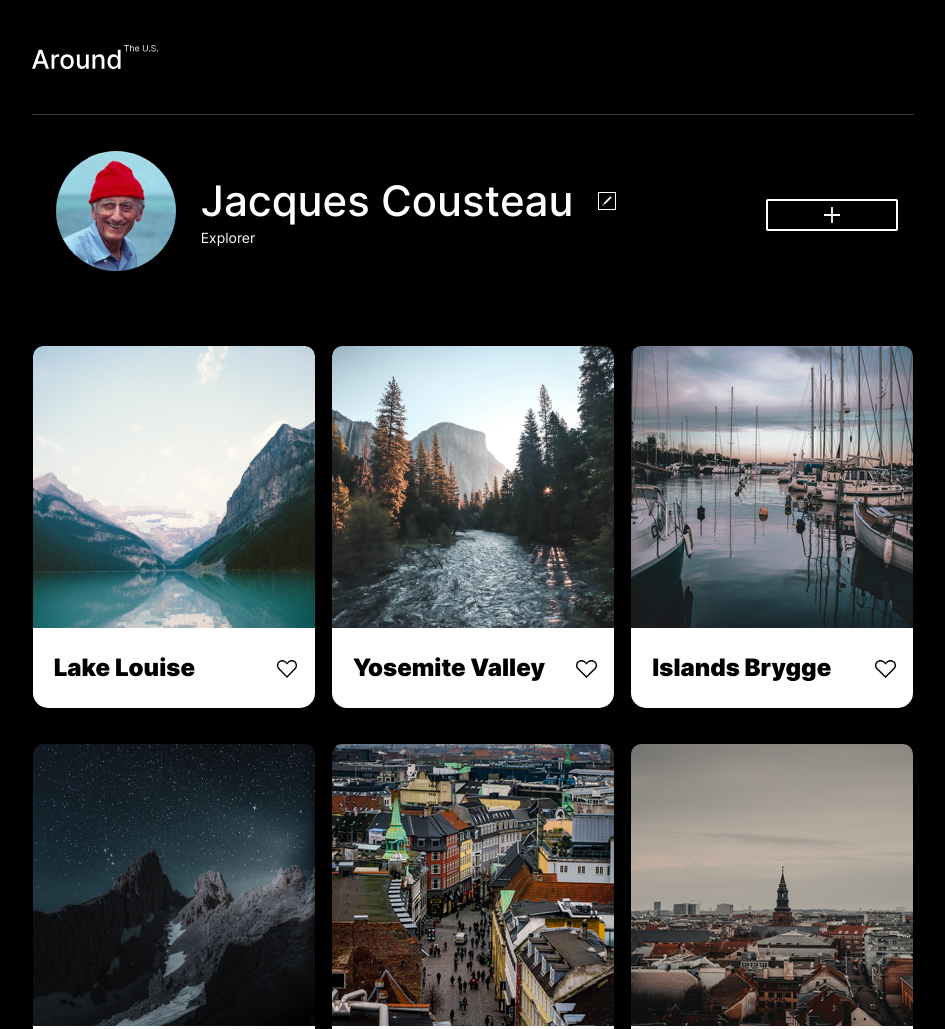
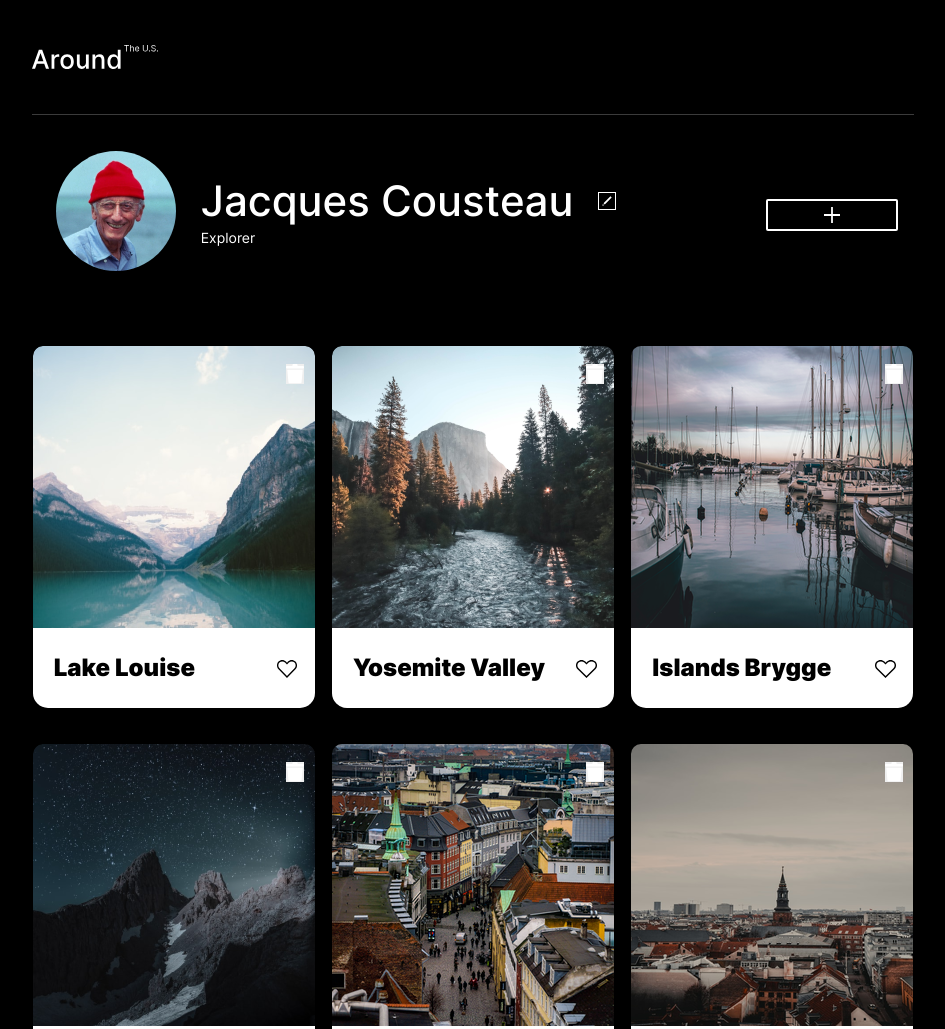
Before and after one commit to datvidc/web_project_4, a plain HTML site: page index.html in a window 1280 px wide. Shown: the top 1029 px of the page, without its empty margins (167-1112 px from the left). Drawn offline with Linux system fonts and the light colour scheme.

Commit message:
Trashcan

```diff
--- a/blocks/elements/__element/elements__element.css
+++ b/blocks/elements/__element/elements__element.css
@@ -10,4 +10,5 @@
   margin: 20px auto 0 auto;
   border-radius: 15px;
   list-style: none;
+  position: relative;
 }
--- a/blocks/elements/__text/elements__text.css
+++ b/blocks/elements/__text/elements__text.css
@@ -6,4 +6,6 @@
   line-height: 29px;
   pointer-events: none;
   margin: 25px 0 25px 21px;
+  text-overflow: ellipsis;
+  overflow: hidden;
 }
--- /dev/null
+++ b/blocks/elements/__trash/elements__trash.css
@@ -0,0 +1,15 @@
+.elements__trash {
+  background-image: url(../../../images/trash.svg);
+  border: none;
+  width: 18px;
+  height: 20px;
+  top: 18px;
+  left: 90%;
+  position: absolute;
+  z-index: 1000;
+}
+
+.elements__trash:hover {
+  cursor: pointer;
+  opacity: 0.6;
+}
--- a/blocks/elements/elements.css
+++ b/blocks/elements/elements.css
@@ -4,6 +4,7 @@
 @import url(./__list/elements__list.css);
 @import url(./__heart/elements__heart.css);
 @import url(./__photo-bottom/elements__photo-bottom.css);
+@import url(./__trash/elements__trash.css);
 .elements {
   max-width: 882px;
   margin: auto;
--- a/index.html
+++ b/index.html
@@ -58,6 +58,7 @@
 
   <template id="element__elem">
     <li class="elements__element">
+      <button class="elements__trash"></button>
       <img class="elements__image" src="" alt="">
       <div class="elements__photo-bottom">
         <p class="elements__text"> </p>
```
Also changed, not shown: README.md.
